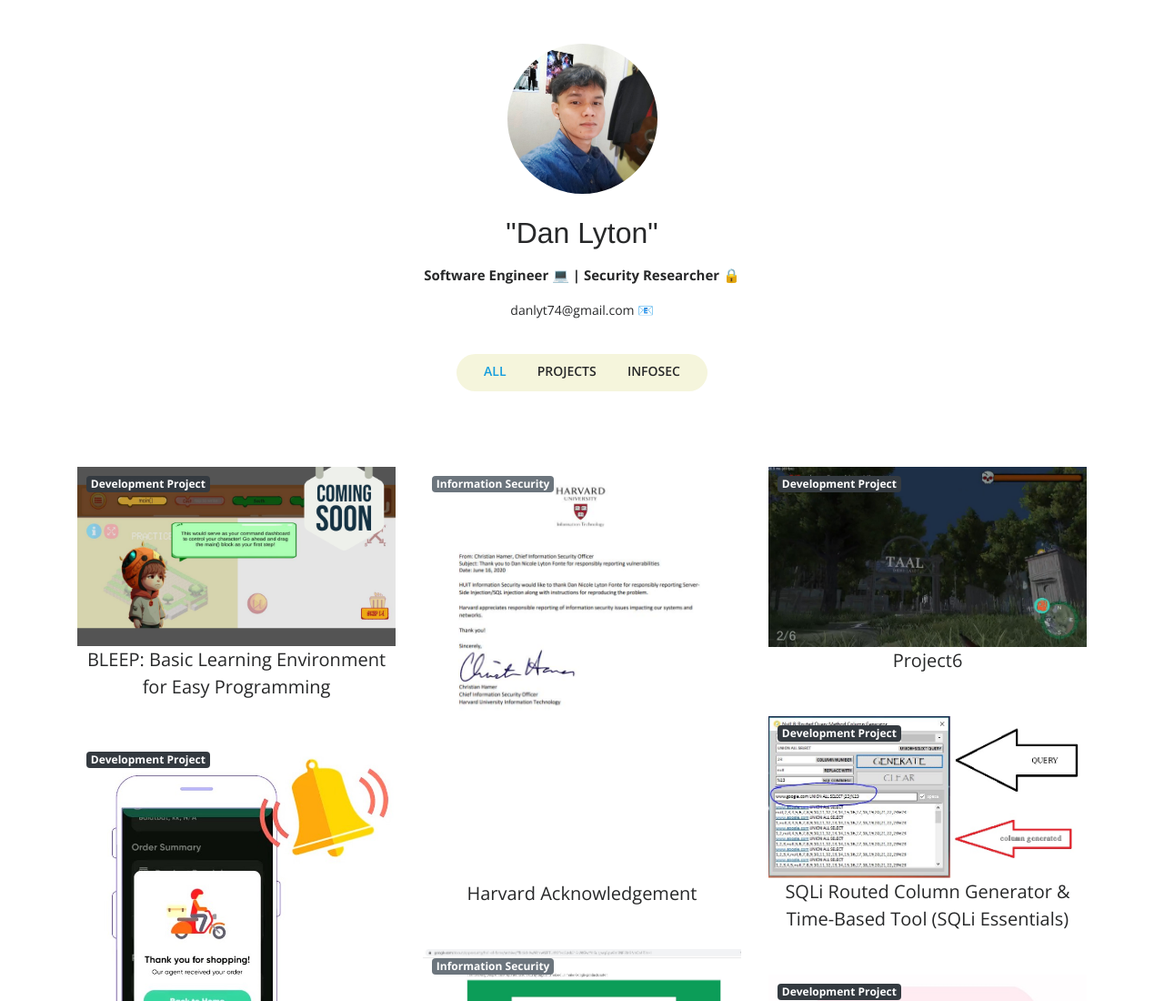
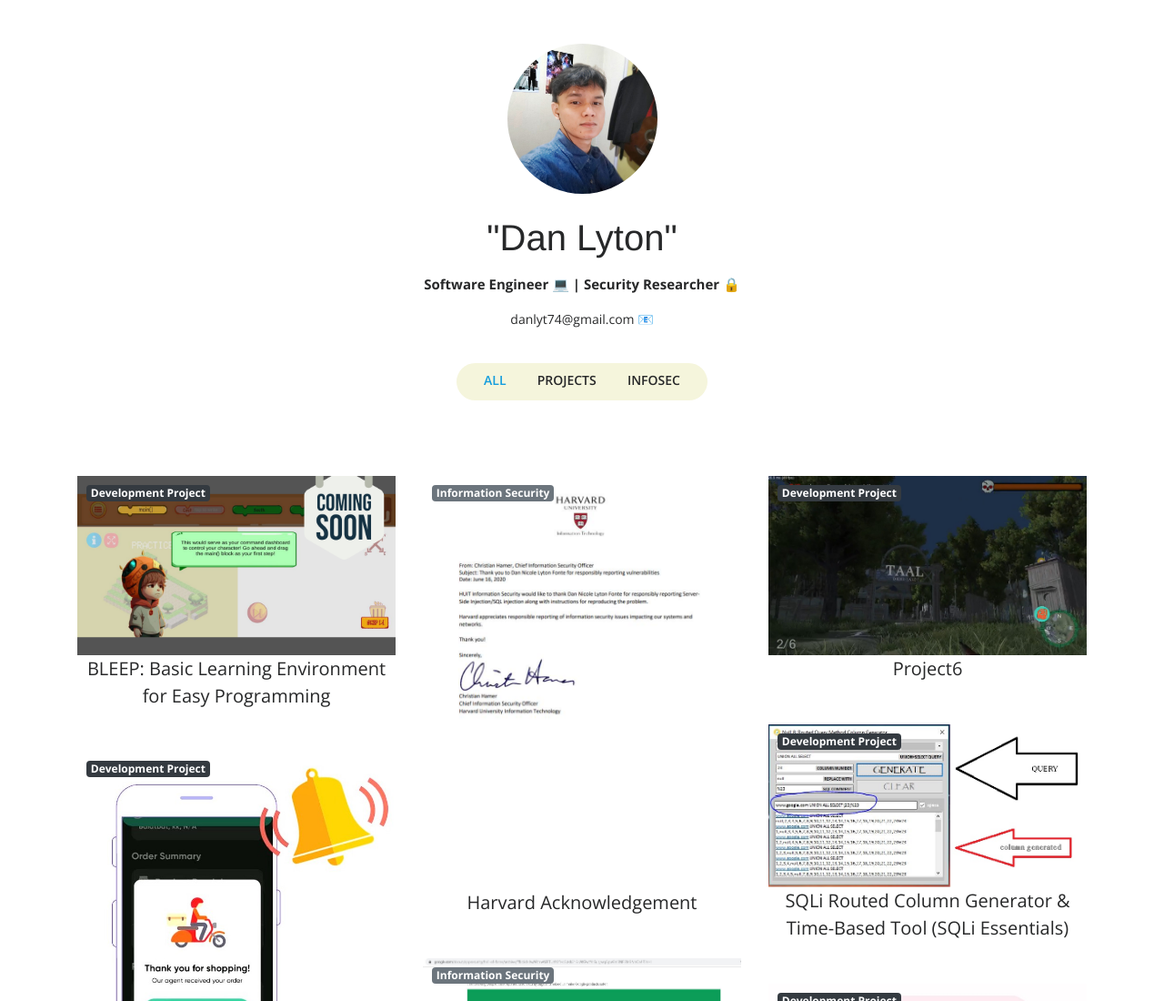
Before and after one commit to to-ton/to-ton.github.io, a plain HTML site: page index.html in a window 1280 px wide. Shown: the top 1100 px of the page at 91% size. Drawn offline with nearby package versions, Linux system fonts and the light colour scheme.

Commit message:
Update index.html
September 2023

```diff
--- a/index.html
+++ b/index.html
@@ -52,7 +52,7 @@
     <pre></pre>
     <img src="assets/img/profile.jpg" class="rounded-circle float-center" width="165px" height="165px">
     <br><br>
-    <h2 style="font-family:Helvetica">"Dan Lyton"</h2>
+    <h1 style="font-family:Helvetica">"Dan Lyton"</h1>
     <div class="container">
 
       <div class="spinner-border spinner-border-sm float-center" id="overlay" role="status">
```
